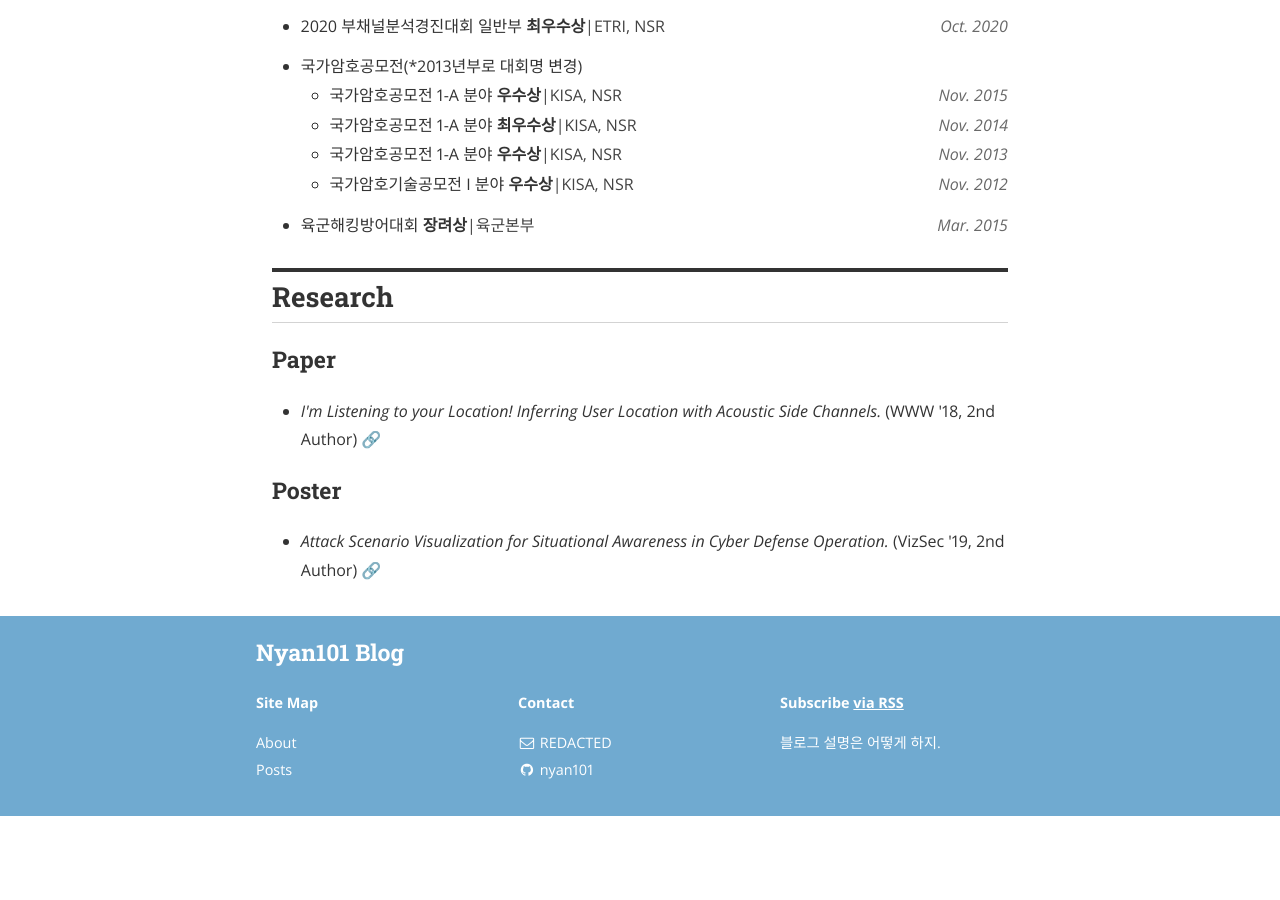
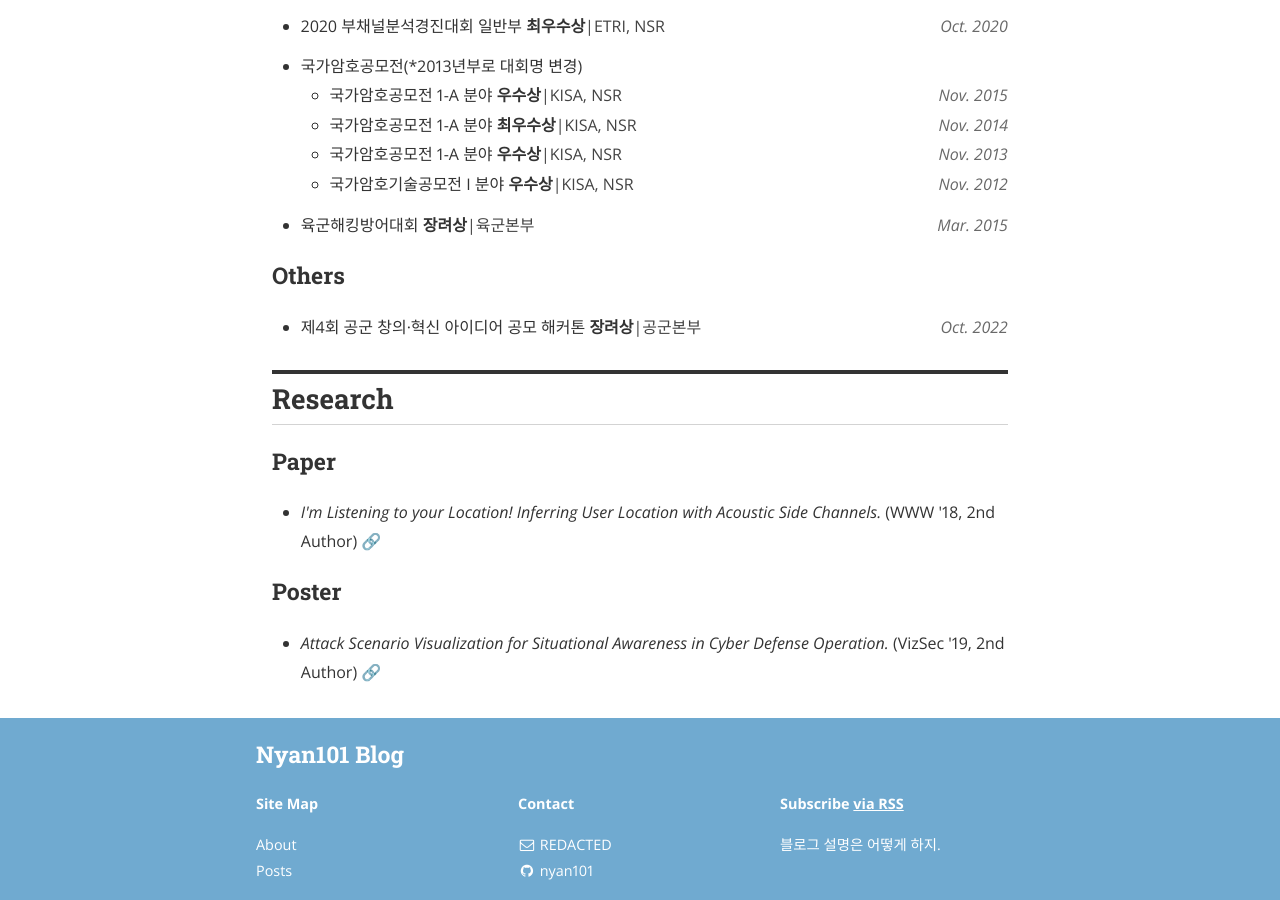
Before and after one commit to nyan101/nyan101.github.io, a Jekyll site: the page built from about.html, in a window 1280 px wide and 900 px high, scrolled down 2285 px. Built offline with Jekyll 4.4.1, drawn with Linux system fonts in a browser that asks for light colours; nearby versions of some CDN libraries; a style sheet for code colours, icons or effects is not loaded; before the commit the page ends 3101 px from its top, so only the background shows below that.

Commit message:
공군해커톤 수상이력 추가

```diff
--- a/about.html
+++ b/about.html
@@ -322,6 +322,19 @@ permalink: /about/
 </li>
 </ul>
 
+<h3>Others</h3>
+<ul class="resume-list">
+<li class="resume-item">
+  <div class="resume-row">
+    <div class="resume-desc">제4회 공군 창의·혁신 아이디어 공모 해커톤 <strong>장려상</strong></div>
+    <div class="resume-appendix">
+      <div class="resume-organization">|공군본부</div>
+      <div class="resume-date">Oct. 2022</div>
+    </div>
+  </div>
+</li>
+</ul>
+
 
 <h2 class='section-header'> Research </h2>
 
```
